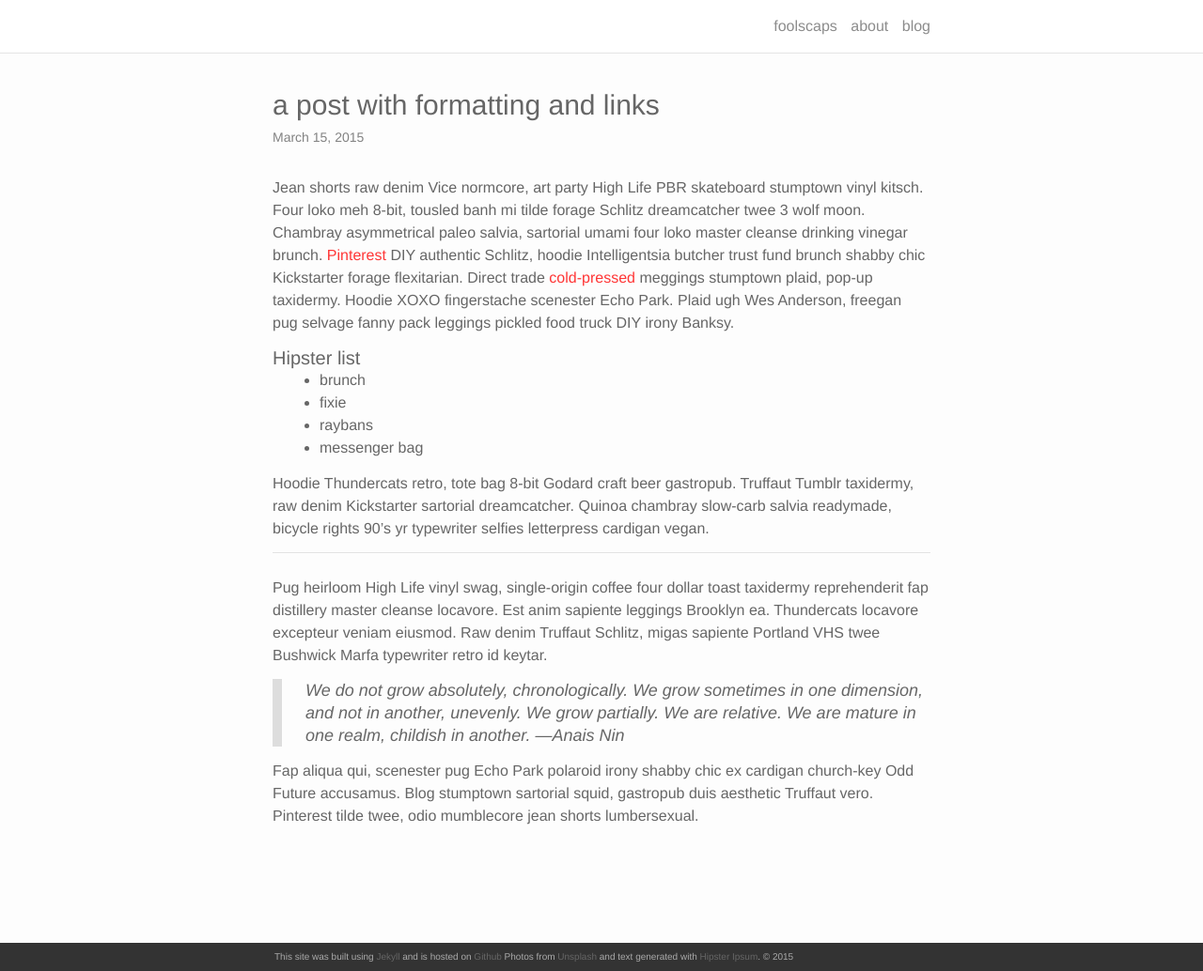
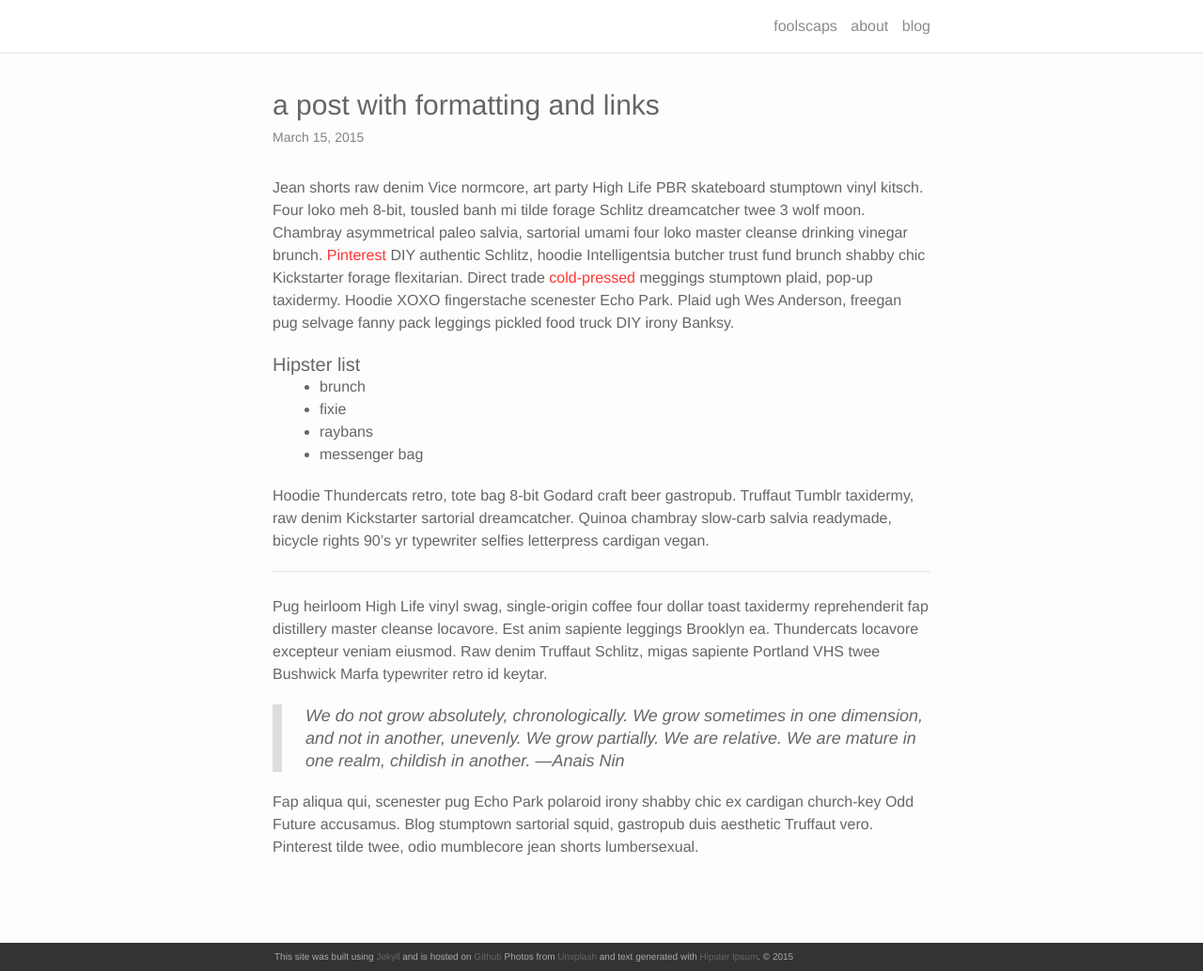
Before and after one commit to foolscaps/foolscaps.github.io, a Jekyll site: the page built from _posts/2015-03-15-SamplePostFormat.markdown, in a window 1280 px wide and 1034 px high. Shown: the whole window at 94% size. Built offline with Jekyll 4.4.1, drawn with Linux system fonts in a browser that asks for light colours; nearby versions of some CDN libraries.

Commit message:
Update _base.scss

```diff
--- a/_sass/_base.scss
+++ b/_sass/_base.scss
@@ -63,7 +63,7 @@ body {
 p, blockquote, pre,
 ul, ol, dl, figure,
 %vertical-rhythm {
-    margin-bottom: $vertical-spacing-unit / 1.5;
+    margin-bottom: $vertical-spacing-unit;
 }
 
 .alignright {
```
